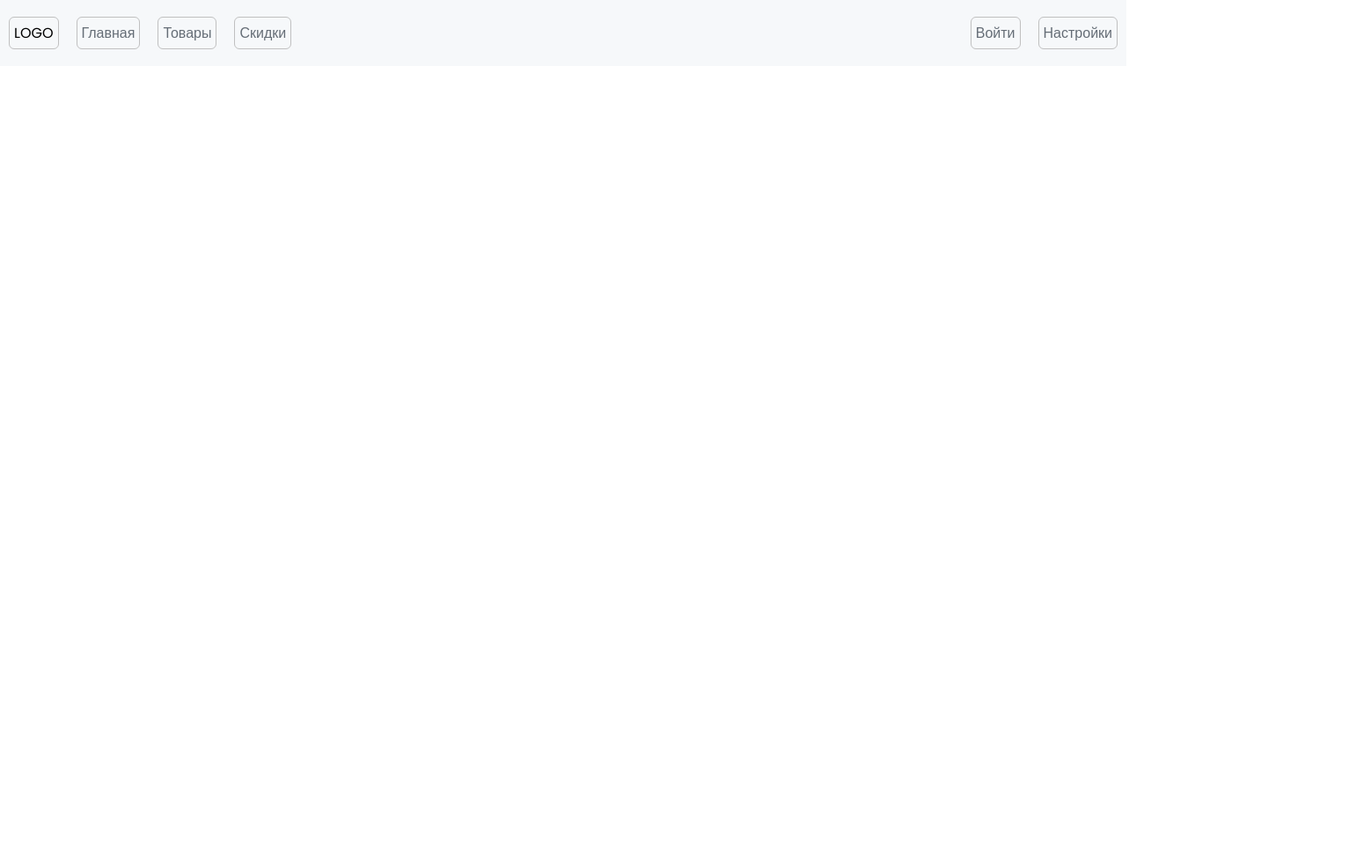
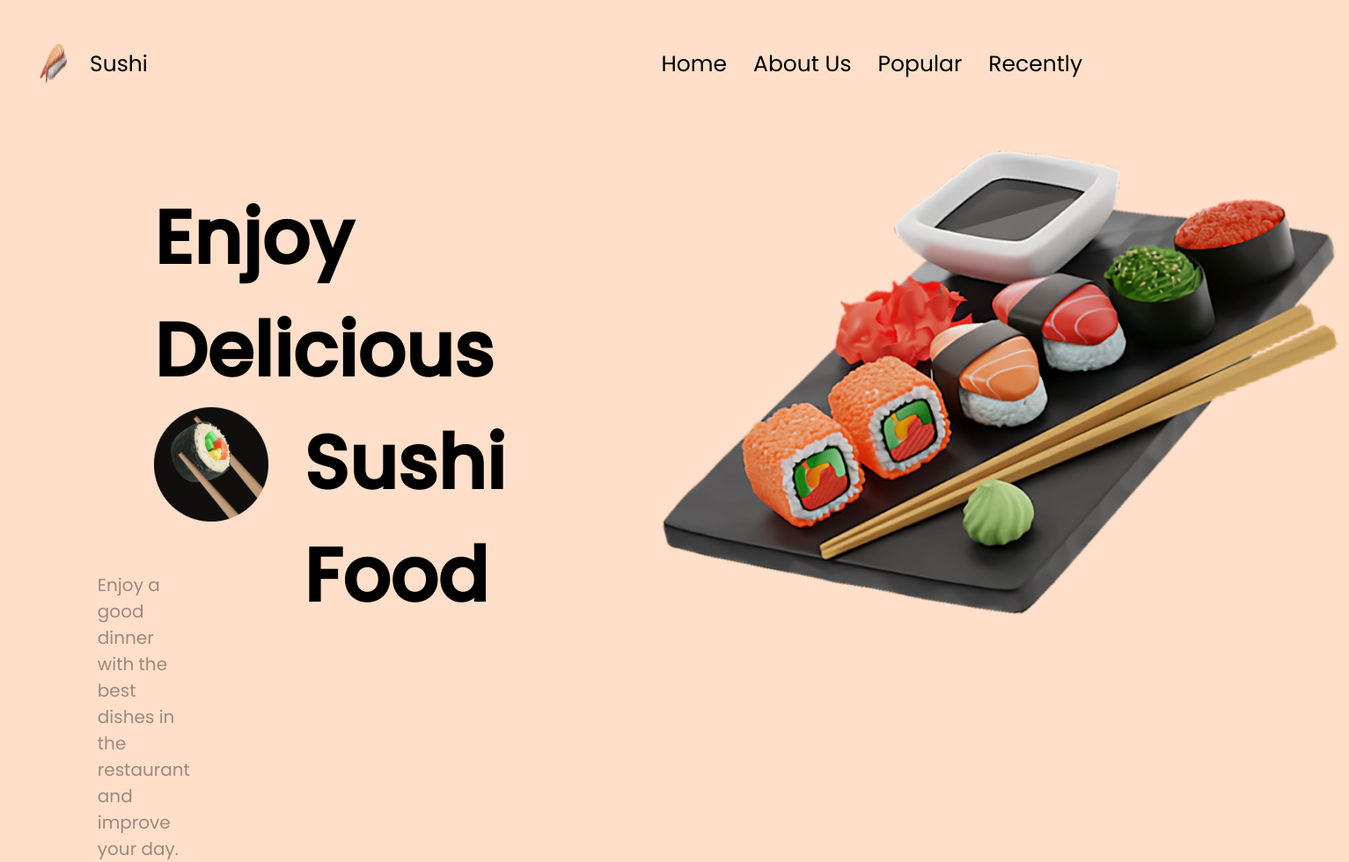
Before and after one commit to decCOO0/decCOO0.github.io, a plain HTML site: page index.html in a window 1280 px wide. Shown: the whole page at 88% size, 1533 px wide, since content can reach past the window. Before the commit the page ends 800 px from the top, so only its background shows below. Drawn offline with Linux system fonts and the light colour scheme.

Commit message:
Add files via upload

```diff
--- a/index.html
+++ b/index.html
@@ -13,18 +13,29 @@
     <header class="global-header">
         <div class="left-side">
             <nav>
-                <a href="#" class="logo">LOGO</a>
-                <a href="#">Главная</a>
-                <a href="#">Товары</a>
-                <a href="#">Скидки</a>
+                <img src="./images/favicon 1.png" class="logo">
+                <a href="#" class="logo">Sushi</a>
             </nav>
         </div>
         <div class="right-side">
             <nav>
-                <a href="#">Войти</a>
-                <a href="#">Настройки</a>
+                <a href="#">Home</a>
+                <a href="#">About Us</a>
+                <a href="#">Popular</a>
+                <a href="#">Recently</a>
             </nav>
         </div>
     </header>
+
+    <main>
+        <div class="container">
+            <h1>Enjoy Delicious
+            <img src="./images/home-sushi-title 1.png" class="main-img"><span class="food">Sushi Food</span>
+            </h1>
+            <span class="coment">Enjoy a good dinner with the best dishes in the restaurant and improve your day.</span>
+            <button class="btn">Order Now <img src="./images/Vector.png" class="vector"></button>
+            <img src="./images/home-sushi-rolls 1.png" alt="">
+        </div>
+    </main>
 </body>
 </html>
--- a/style/style.css
+++ b/style/style.css
@@ -5,6 +5,7 @@ body{
   flex-direction: column;
   width: 100vw;
   height: 100vh;
+  background-color: #FFDFC9;
 }
 
 *{
@@ -16,8 +17,9 @@ body{
   flex-direction: row;
   justify-content: space-between;
   align-items: center;
+  padding: 35px;
   width: 100%;
-  background-color: #f6f8fa;
+  background-color:#FFDFC9;
 }
 
 .left-side, .right-side{
@@ -42,17 +44,83 @@ nav{
 
 nav a{
   text-decoration: none;
-  color: #656d76;;
+  color: black;
   font-family: 'Poppins', sans-serif;
   text-align: center;
-  border-radius: 6px;
+  font-size: 25px;
   padding: 5px;
-  border: 1px solid silver;
 }
 
-a:hover{
-  background-color: #d0d7de;
+nav a:hover{
+  color: #CA652C;
 }
+
+main{
+  display: flex;
+  align-items: flex-start;
+  justify-content: center;
+  flex-direction: row;
+  width: 100%;
+}
+
+.container{
+  display: flex;
+  width: 100vw;
+  padding: 5px;
+  flex-direction: row;
+  justify-content: flex-start;
+  align-items: flex-start;
+}
+
+h1{
+  margin-left: 170px;
+  width: 60%;
+  font-size: 85px;
+  font-family: 'Poppins', sans-serif;
+}
+
+.food{
+  position: relative;
+  left: 170px;
+  top: -130px;
+}
+
+.main-img{
+  display: flex;
+  position: relative;
+
+}
+
+.coment{
+  position: relative;
+  top: 500px;
+  left: -450px;
+  color: black;
+  font-family: 'Poppins', sans-serif;
+  font-size: 20px;
+  color: #9C897F;
+}
+
+.btn{
+  display: flex;
+  align-items: center;
+  justify-content: center;
+  position: relative;
+  top: 600px;
+  left: -780px;
+  border: none;
+  width: 300px;
+  height: 40px;
+  border-radius: 20px;
+  background-color: #CA652C;
+  color: #fff;
+}
+
+.vector{
+  margin-left: 10px;
+  height: 15px;
+}
+
 
 @media screen and (max-width: 728px) {
   .global-header, .left-side, .right-side{
```
Also changed, not shown: images/Vector.png (added), images/favicon 1.png (added), images/home-sushi-rolls 1.png (added), images/home-sushi-title 1.png (added).
